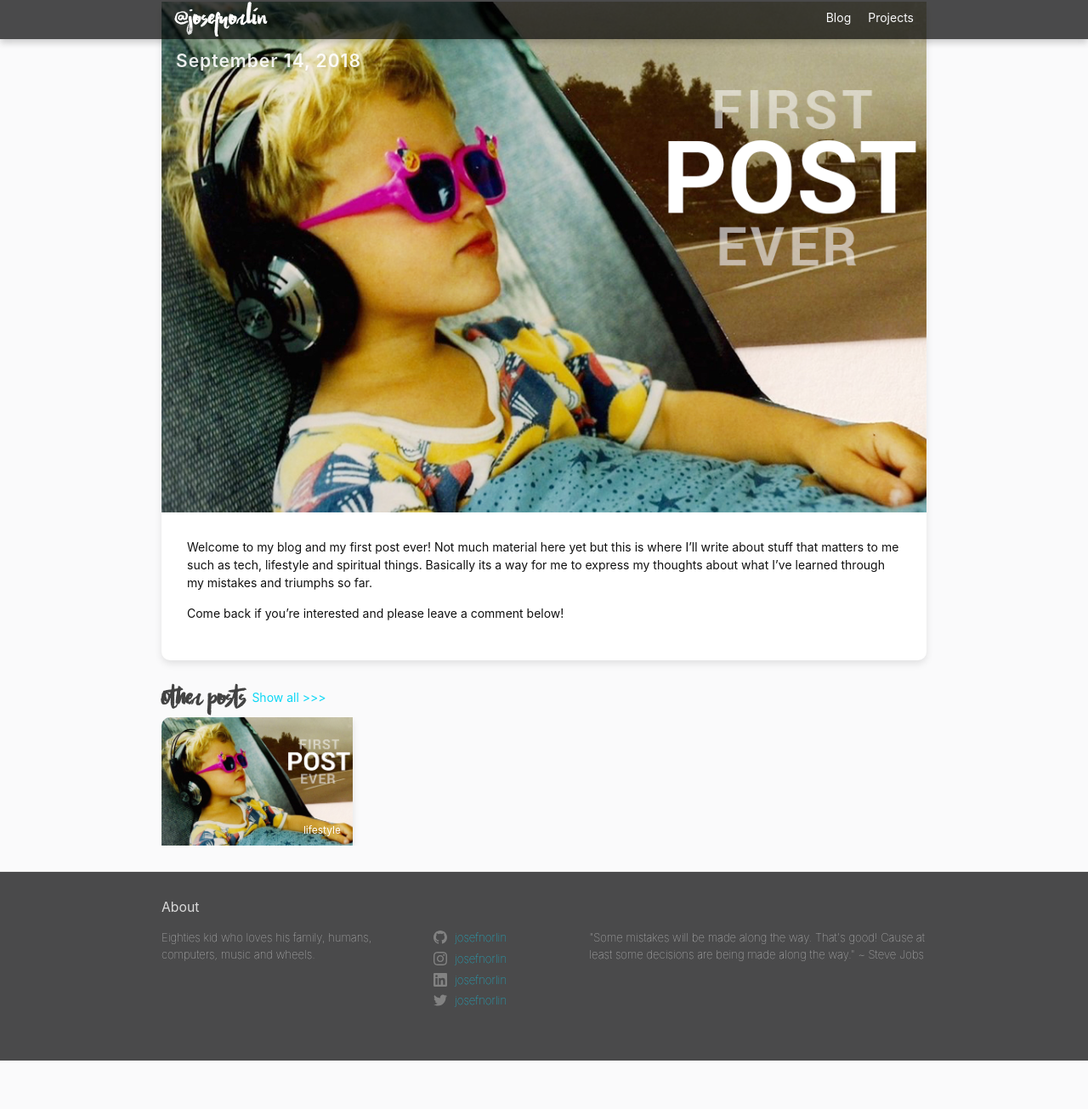
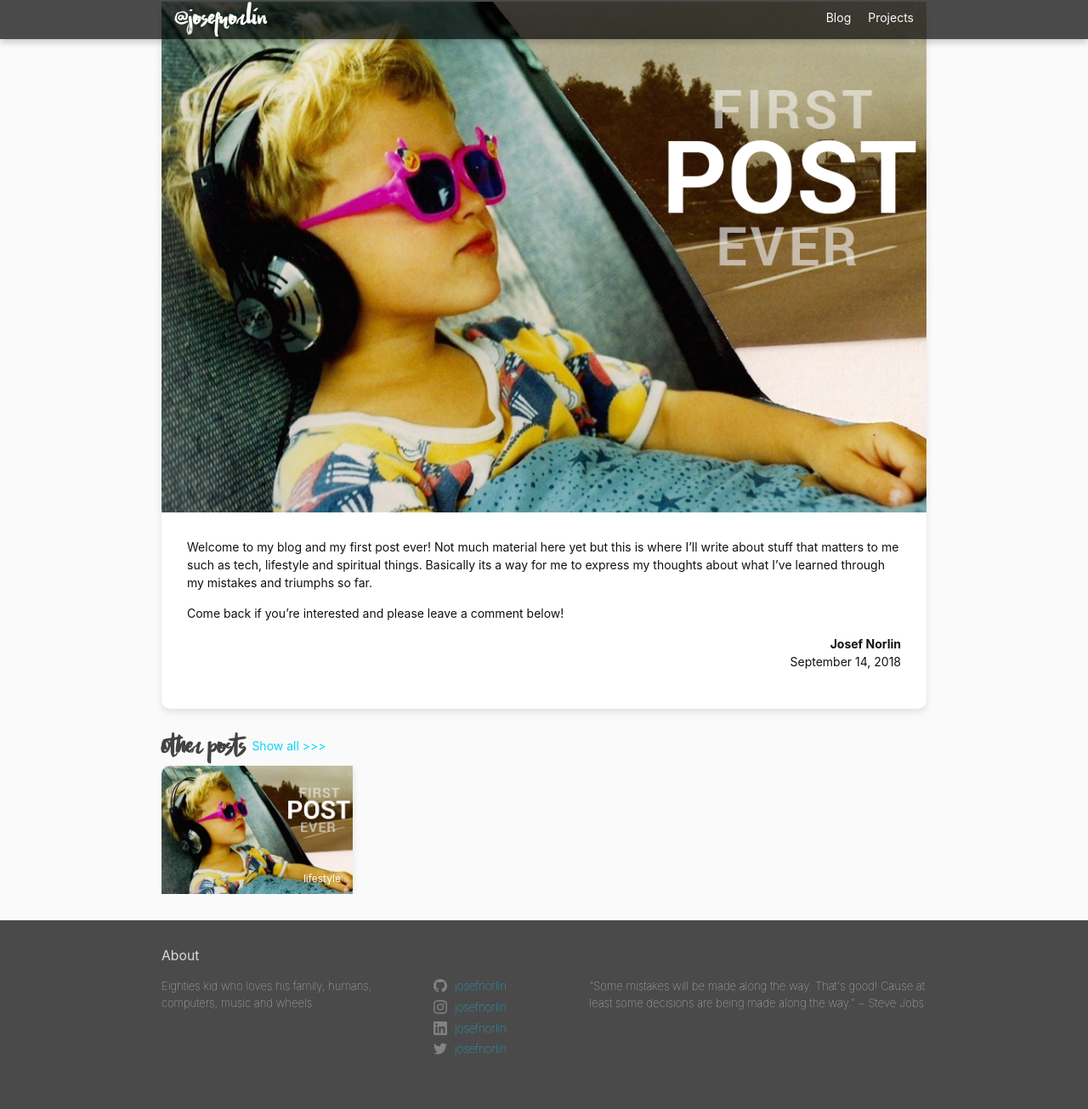
Before and after one commit to josefnorlin/josefnorlin.github.io, a Jekyll site: the page built from _posts/2018-09-14-first-post-ever.markdown, in a window 1280 px wide. Shown: the whole page at 85% size. Built offline with Jekyll 4.4.1, drawn with Linux system fonts in a browser that asks for light colours; comment, search, counter and statistics services are not loaded; before the commit the page ends 1248 px from its top, so only the background shows below that.

Commit message:
Date fixes

```diff
--- a/_config.yml
+++ b/_config.yml
@@ -14,6 +14,7 @@
 # You can create any custom variable you would like, and they will be accessible
 # in the templates via {{ site.myvariable }}.
 title: josefnorlin
+author: Josef Norlin
 description: My Blog
 bio: Eighties kid who loves his family, humans, computers, music and wheels.
 qoute: >- # this means to ignore newlines until "baseurl:"
--- a/_layouts/home.html
+++ b/_layouts/home.html
@@ -20,7 +20,7 @@ layout: default
             <a class="post-link" href="{{ post.url | relative_url }}">
               <div class="img-container">
                 <img src="{{ site.baseurl }}/images/{{ post.image }}" alt="{{ post.title | escape }}" style="width:100%">
-                <div class="post-date"><p>{{ post.date | date: "%B %e, %Y" }}</p></div>
+                <!-- <div class="post-date"><p>{{ post.date | date: "%B %e, %Y" }}</p></div> -->
 
               </div>
             </a>
--- a/_layouts/post.html
+++ b/_layouts/post.html
@@ -8,7 +8,7 @@ layout: default
       <a class="post-link" href="{{ page.url | relative_url }}">
         <div class="img-container">
           <img src="{{ site.baseurl }}/images/{{ page.image }}" alt="{{ page.title | escape }}" style="width:100%">
-          <div class="post-date"><p>{{ page.date | date: "%B %e, %Y" }}</p></div>
+          <!-- <div class="post-date"><p>{{ page.date | date: "%B %e, %Y" }}</p></div> -->
         </div>
       </a>
       {%- endif -%}
@@ -17,6 +17,10 @@ layout: default
           {%- if site.disqus.shortname -%}
             {%- include disqus_comments.html -%}
           {%- endif -%}
+
+          <p align="right"><b>{{ site.author }}</b><br>
+          {{ page.date | date: "%B %e, %Y" }}</p>
+
       </div>
 
     </div>
```
Also changed, not shown: 3 other files.
